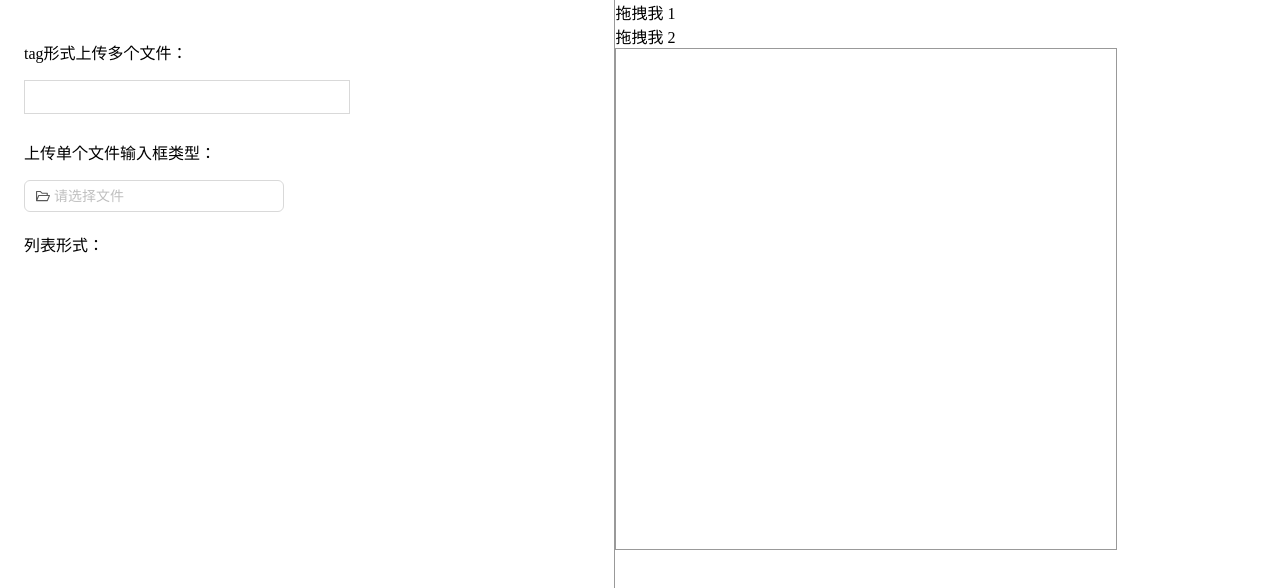
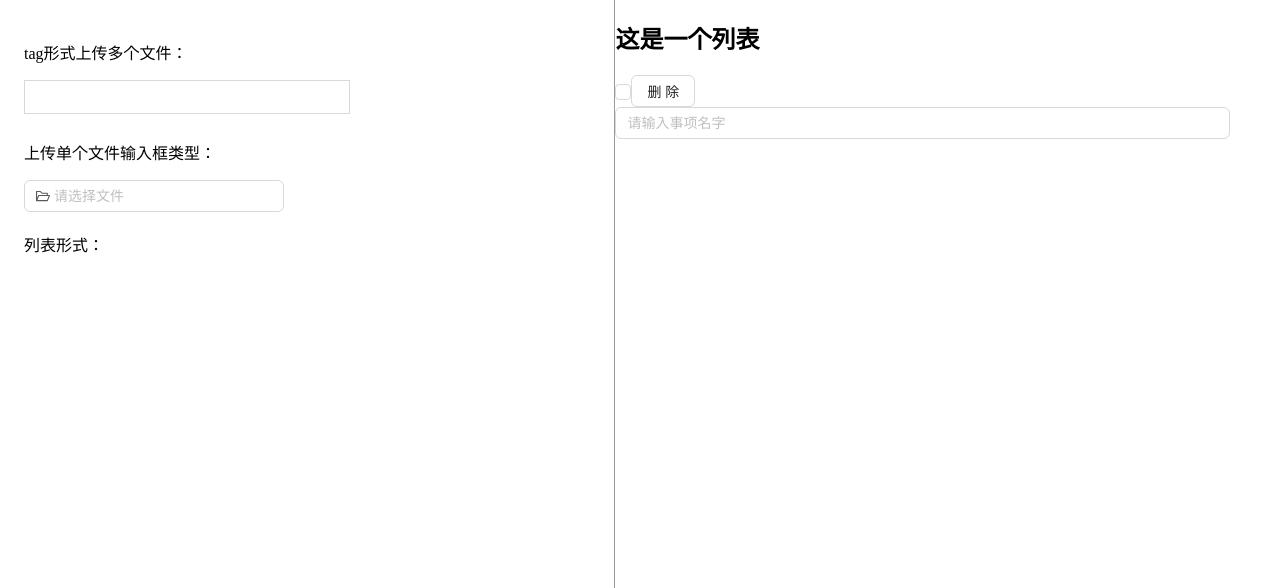
Before and after one commit to hyutils/my-website, a React app in the folder webui/: page /home in a window 1280 px wide. Shown: the top 588 px of the page. Built offline with nearby package versions, Linux system fonts and the light colour scheme; what react-intl-universal would draw is missing.

Commit message:
useContent

```diff
--- /dev/null
+++ b/webui/src/pages/MyUseContext/TodoList/ToDoContext.tsx
@@ -0,0 +1,32 @@
+import React, { useReducer, useContext, createContext } from "react";
+
+/** 初始化 */
+const initList = {
+  list: [],
+};
+
+const reducer =(state:any, action:any)=> {
+  switch(action.type){
+    case 'add':
+      return [...state, action?.data];
+    case 'delete':
+      return state?.filter((item:any)=> item?.id !== action?.id);
+    case 'edit':
+      return state.map((item:any)=> item?.id === action?.id ? {...item, done: action?.done}: item);
+    case 'view':
+      return state.find((item:any)=> item?.id === action?.id);
+    default:
+      return state
+  }
+}
+
+const TodoContext = createContext({}as any);
+
+export const TodoProvider = ({ children }: any) => {
+  const [data, dispatch] = useReducer(reducer, initList)
+  return <TodoContext.Provider value={{data, dispatch}}>{children}</TodoContext.Provider>
+};
+
+export const UseTodoContext = ()=>{
+  return useContext(TodoContext)
+}
--- /dev/null
+++ b/webui/src/pages/MyUseContext/TodoList/index.tsx
@@ -0,0 +1,31 @@
+import React from 'react';
+import _ from 'lodash';
+import { TodoProvider, UseTodoContext } from './ToDoContext'
+import { Button, Checkbox, Input } from 'antd';
+export default function index() {
+
+  const Content = (props:any) =>{
+    const {data, dispatch} = UseTodoContext();
+   return <div>
+    {
+      _.map(data,item=>{
+        return <div key={item?.id}>
+          <Checkbox onChange={(e)=>dispatch({type: 'edit', id:item?.id, done: e?.target?.checked})}/>
+          {item?.name}
+          <Button onClick={()=>dispatch({type:'delete', id: item?.id}) }>删除</Button>
+        </div>
+      })
+
+
+    }
+     <Input placeholder='请输入事项名字' onPressEnter={(e:any)=> dispatch({type:'add', data:{name:e?.target?.value}})}/>
+   </div>
+  }
+
+  return (
+    <TodoProvider>
+      <h2>这是一个列表</h2>
+      <Content/>
+    </TodoProvider>
+  )
+}
--- a/webui/src/pages/index.tsx
+++ b/webui/src/pages/index.tsx
@@ -3,13 +3,14 @@ import MyEdtior from "./Myedtior";
 import { useTranslation } from "react-i18next";
 import DragList from '../components/DraggerSort/list';
 import FileUploader from './Upload';
-import DropTree from './DropTree'
+import DropTree from './DropTree';
 import "./style.less";
+
 import EditorTable from "./DropTree/EditorTable";
-import DraggleElement from '@/pages/DraggleElement'
+import DraggleElement from '@/pages/DraggleElement';
 import UploadCom from "@/components/Upload";
+import Todolist from '@/pages/MyUseContext/TodoList';
 const AppIndex = () => {
-  const { t } = useTranslation();
   return (
     <div className="pageRoot">
       <div className="left-demo">
@@ -17,10 +18,7 @@ const AppIndex = () => {
         <UploadCom />
       </div>
       <div className="right-bigData">
-        {/* <DropTree />
-        <div style={{height:100}}></div>
-        <EditorTable /> */}
-        <DraggleElement />
+        <Todolist />
       </div>
     </div>
   );
```
Also changed, not shown: webui/src/components/FileBord/html.html (added, +59 -0 lines), webui/src/pages/MyUseContext/Children/Last/index.tsx (added, +7 -0 lines), webui/src/pages/MyUseContext/Children/index.tsx (added, +7 -0 lines), webui/src/pages/MyUseContext/context.tsx (added, +31 -0 lines), webui/src/pages/MyUseContext/index.tsx (added, +7 -0 lines).
